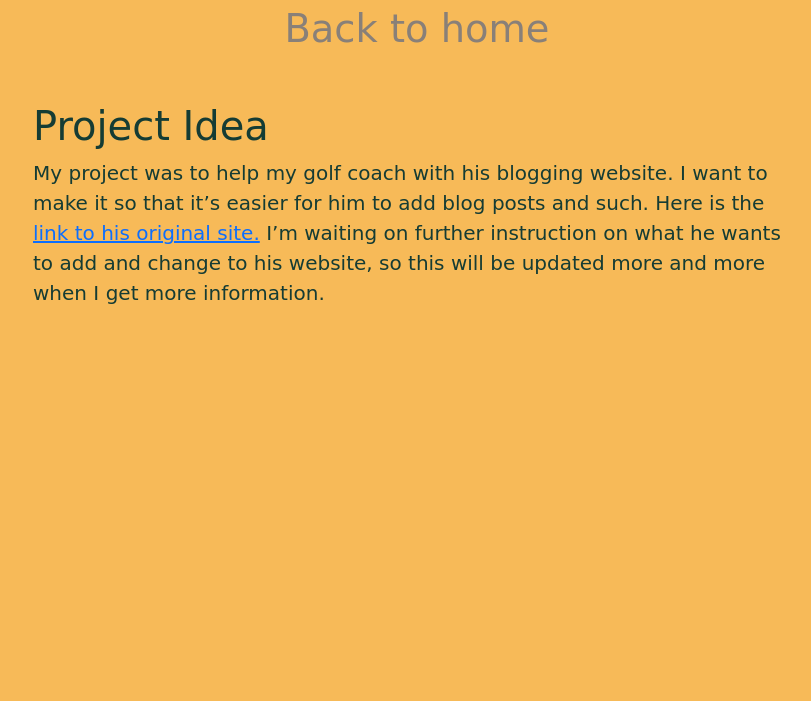
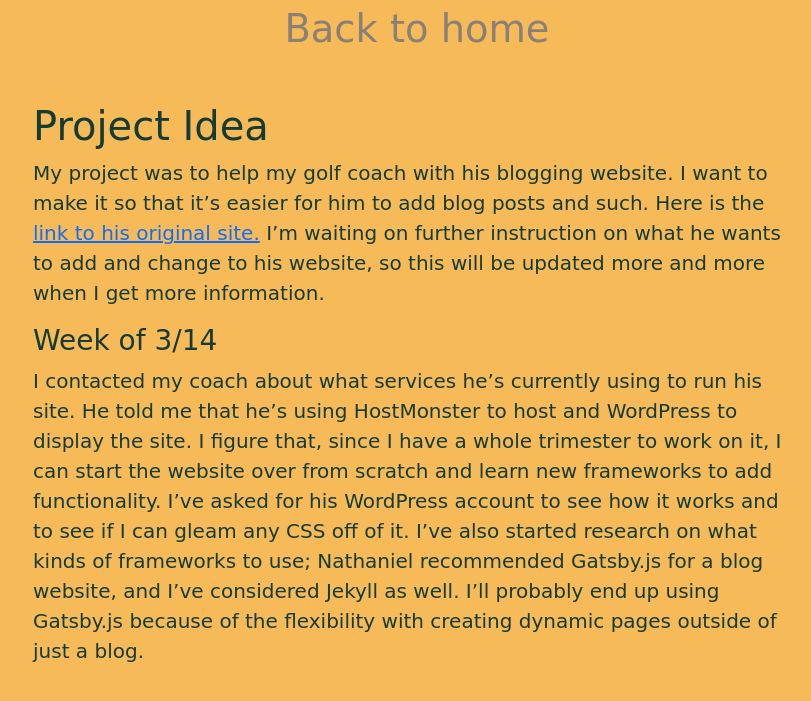
Before and after one commit to tonyhieu/csp-tri-3, a Jekyll site: the page built from tpt/project-outline.markdown, in a window 1280 px wide. Shown: the top 701 px of the page, without its empty margins (223-1034 px from the left). Built offline with Jekyll 4.4.1, drawn with Linux system fonts in a browser that asks for light colours.

Commit message:
update project outline

```diff
--- a/tpt/project-outline.markdown
+++ b/tpt/project-outline.markdown
@@ -7,3 +7,7 @@ title: Project Outline
 ## Project Idea
 
 My project was to help my golf coach with his blogging website. I want to make it so that it's easier for him to add blog posts and such. Here is the [link to his original site.](https://sdjuniorclub.com) I'm waiting on further instruction on what he wants to add and change to his website, so this will be updated more and more when I get more information.
+
+### Week of 3/14
+
+I contacted my coach about what services he's currently using to run his site. He told me that he's using HostMonster to host and WordPress to display the site. I figure that, since I have a whole trimester to work on it, I can start the website over from scratch and learn new frameworks to add functionality. I've asked for his WordPress account to see how it works and to see if I can gleam any CSS off of it. I've also started research on what kinds of frameworks to use; Nathaniel recommended Gatsby.js for a blog website, and I've considered Jekyll as well. I'll probably end up using Gatsby.js because of the flexibility with creating dynamic pages outside of just a blog.
```
